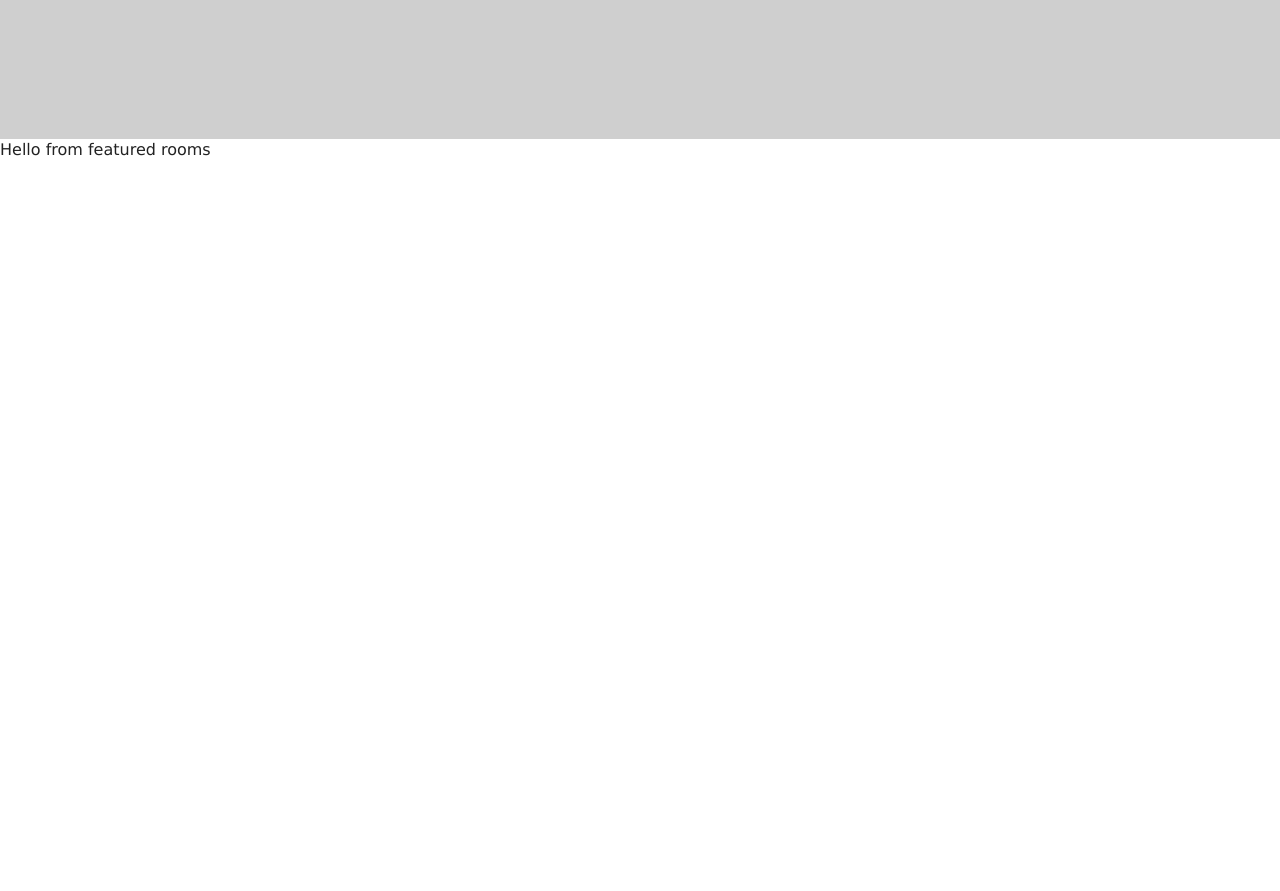
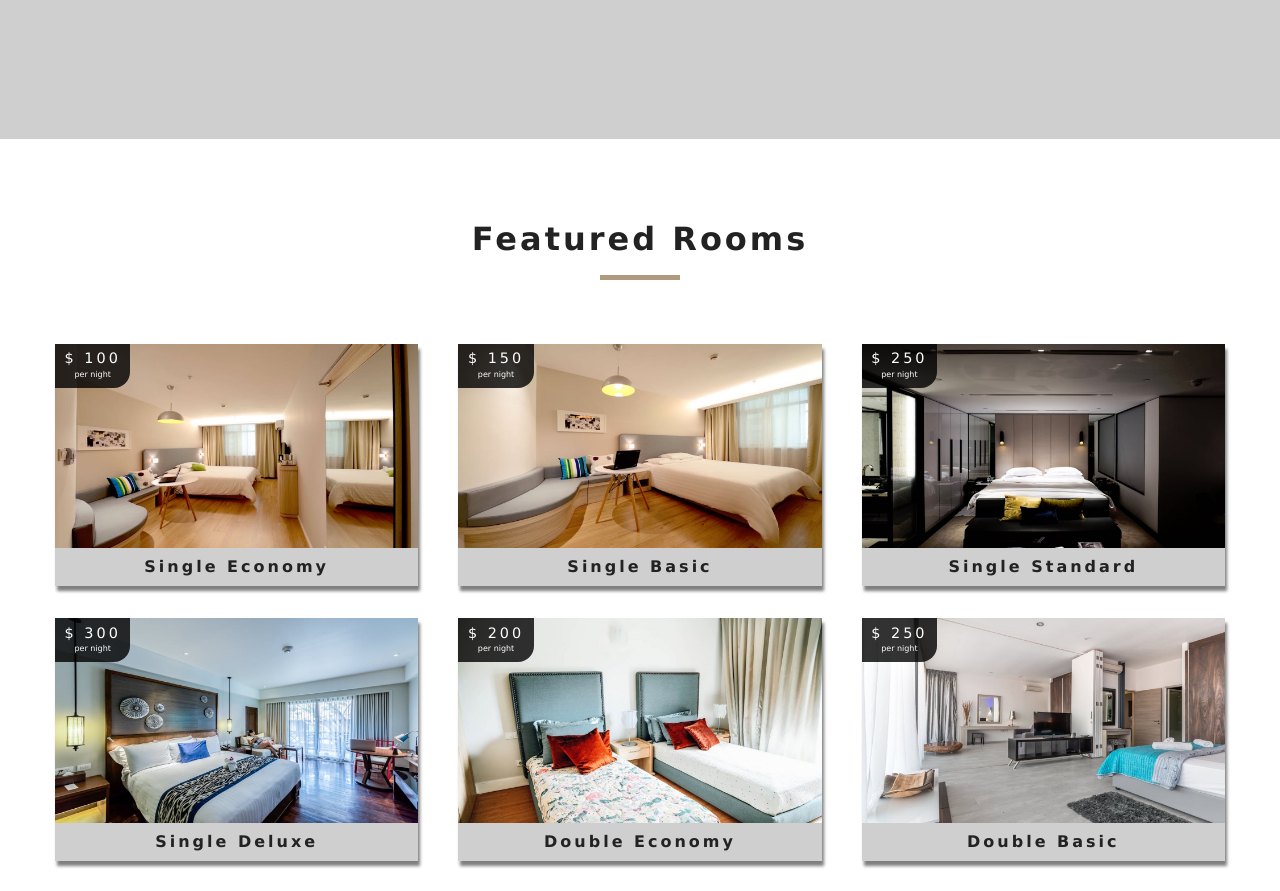
Before and after one commit to Elsoltan98/Beach-Resort, a React (Create React App) app: page / in a window 1280 px wide. Shown: the part 1300-2191 px from the top of the page. Before the commit the page ends 1461 px from the top, so only its background shows below. Built offline with nearby package versions, Linux system fonts and the light colour scheme.

Commit message:
Add Room component

```diff
--- a/src/App.tsx
+++ b/src/App.tsx
@@ -14,7 +14,7 @@
       <Routes>
         <Route path="/" element={<Home />} />
         <Route path="/rooms" element={<Rooms />} />
-        <Route path="/single-room" element={<SingleRoom />} />
+        <Route path="/rooms/:slug" element={<SingleRoom />} />
         <Route path="/error" element={<Error />} />
       </Routes>
     </div>
--- a/src/components/FeaturedRooms.tsx
+++ b/src/components/FeaturedRooms.tsx
@@ -1,13 +1,22 @@
 import React, { useContext } from 'react'
 import { RoomContext } from '../context'
+import Loading from './Loading';
+import Room from './Room';
+import Title from './Title';
 
 const FeaturedRooms = () => {
-    const {rooms}: any= useContext(RoomContext);
-    console.log(rooms);
+    const {rooms, loading}: any= useContext(RoomContext);
+
+    const renderRooms = rooms.map((room: { id: React.Key | null | undefined; }) => (
+        <Room key={room.id} room={room} />
+    ))
     return (
-        <div>
-           <p>Hello from featured rooms</p>
-        </div>
+        <section className="featured-rooms">
+            <Title title="Featured Rooms" />
+            <div className="featured-rooms-center">
+                {loading? <Loading /> : renderRooms}
+            </div>
+        </section>
     )
 }
 
--- /dev/null
+++ b/src/components/Loading.tsx
@@ -0,0 +1,13 @@
+import React from 'react'
+import loadingGif from './../assets/images/gif/loading-arrow.gif';
+
+const Loading = () => {
+    return (
+        <div className="loading">
+            <h4>Rooms data loading...</h4>
+            <img src={loadingGif} alt="loading" />
+        </div>
+    )
+}
+
+export default Loading
--- /dev/null
+++ b/src/components/Room.tsx
@@ -0,0 +1,23 @@
+import React from 'react'
+import { Link } from 'react-router-dom';
+
+const Room = ({room}: any) => {
+    const {name, slug, images, price} = room;
+    return (
+        <article className="room">
+            <div className="img-container">
+                <img src={images[0]} alt="" />
+                <div className="price-top">
+                    <h6>$ {price}</h6>
+                    <p>per night</p>
+                </div>
+                <Link to={`/rooms/${slug}`} className="btn-primary room-link">
+                    Featured
+                </Link>
+            </div>
+            <p className="room-info">{name}</p>
+        </article>
+    )
+}
+
+export default Room
```
